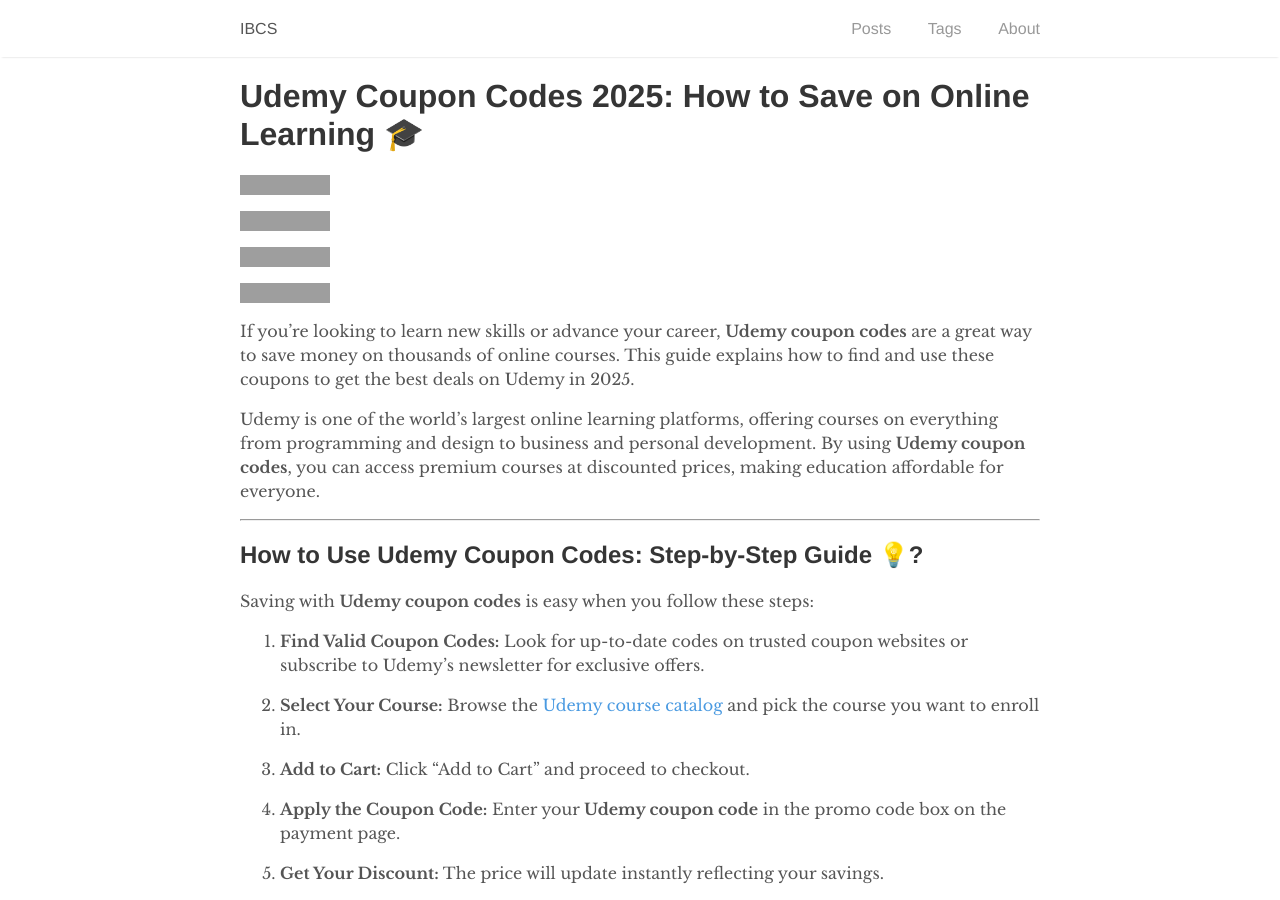
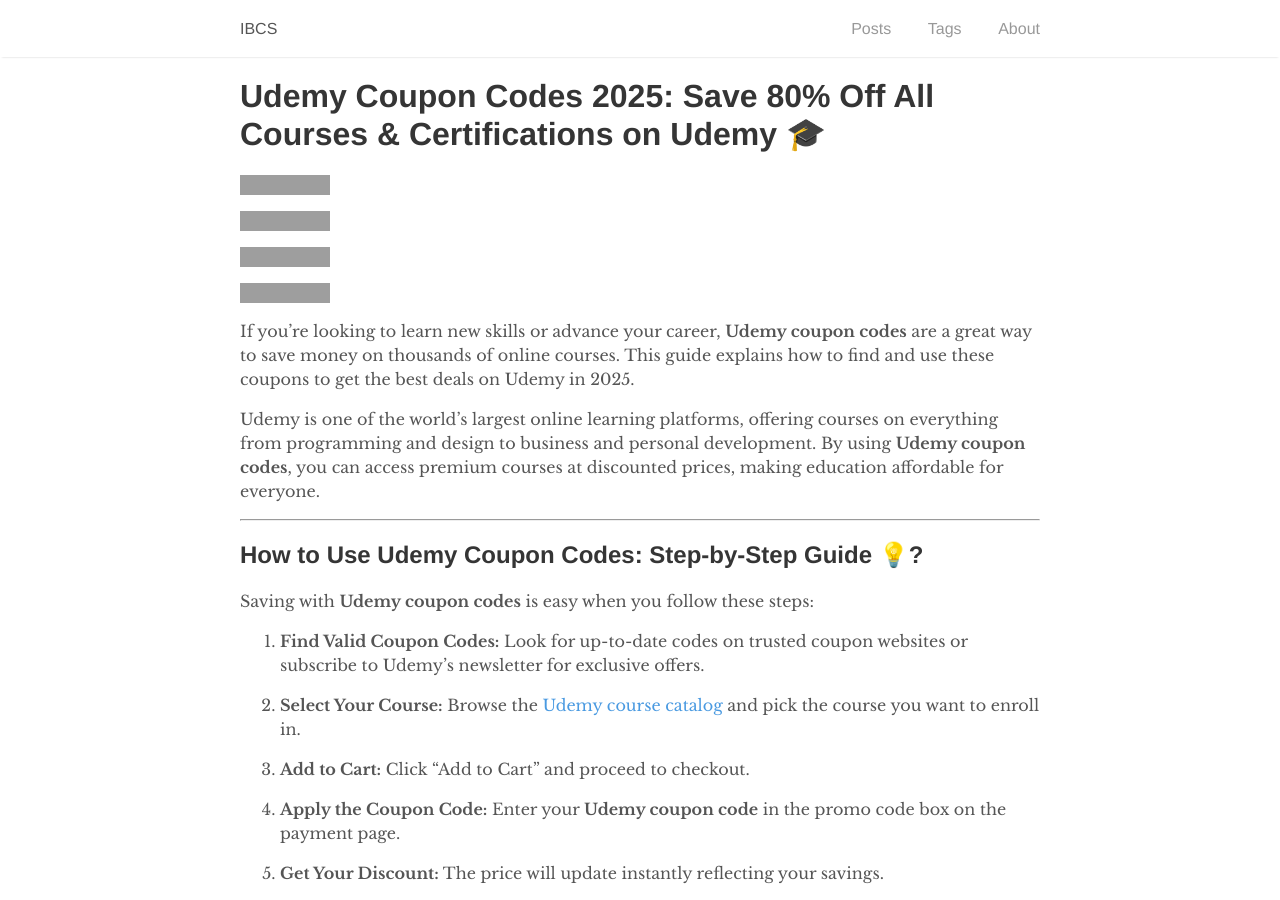
Before and after one commit to rankloud/ibcs, a Jekyll site: the page built from wp/udemy coupon codes.md, in a window 1280 px wide and 900 px high. Built offline with Jekyll 4.4.1, drawn with Linux system fonts in a browser that asks for light colours; grey boxes are pictures that could not be loaded.

Commit message:
Updated title

```diff
--- a/wp/udemy coupon codes.md
+++ b/wp/udemy coupon codes.md
@@ -1,14 +1,14 @@
 ---
 layout: default
-title: "Udemy Coupon Codes 2025 – Save Big on Online Courses"
+title: "Udemy Coupon Codes 2025 – Save 80% On Online Courses"
 description: "Check out Udemy coupon codes and learn how to save money on top online courses with exclusive discounts and offers."
 date: 2025-05-31
-author: "digiexe-official Team"
+author: "Rankloud Team"
 robots: index, follow
-permalink: /Udemy-coupon-codes/
+permalink: /udemy-coupon-codes/
 ---
 
-# Udemy Coupon Codes 2025: How to Save on Online Learning 🎓
+# Udemy Coupon Codes 2025: Save 80% Off All Courses & Certifications on Udemy 🎓
 
 [![Get Up to 70% Off Udemy Courses](https://img.shields.io/badge/Get_Up_to_70%25_Off-Udemy_Courses-EC5252?style=for-the-badge&logo=udemy&logoColor=white)](https://www.udemy.com/pricing/)
 
```
